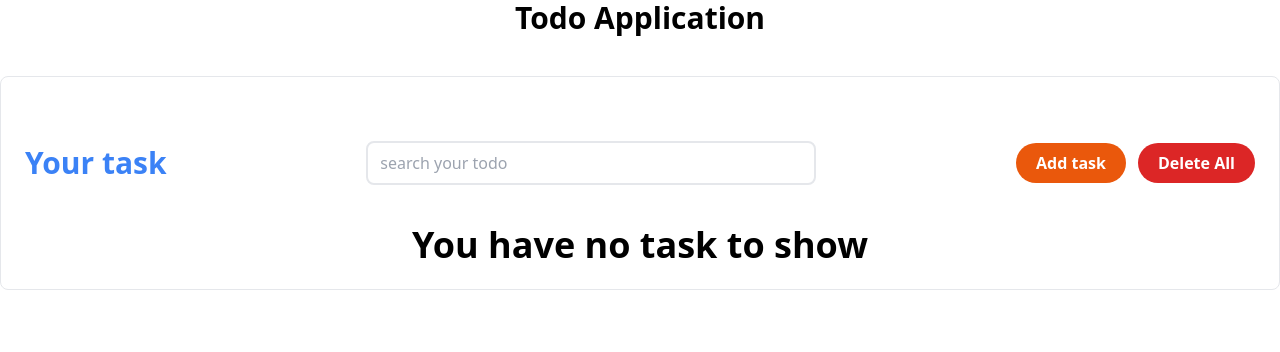
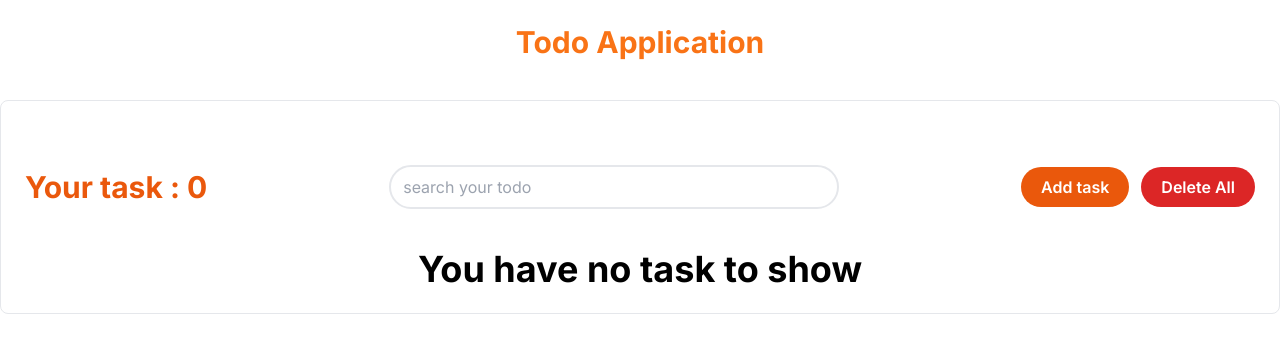
Before and after one commit to AbuRaihan1/todo-react-qtec-task, a React (Create React App) app: page / in a window 1280 px wide. Shown: the top 352 px of the page. Built offline with nearby package versions, Linux system fonts and the light colour scheme.

Commit message:
update color and design

```diff
--- a/src/App.css
+++ b/src/App.css
@@ -1,4 +1,7 @@
 /* Customize scrollbar for WebKit browsers */
+
+@import url("https://fonts.googleapis.com/css2?family=Inter:wght@100..900&display=swap");
+
 ::-webkit-scrollbar {
   width: 8px;
   height: 8px;
@@ -16,3 +19,7 @@
 ::-webkit-scrollbar-thumb:hover {
   background-color: #555;
 }
+
+body {
+  font-family: "Inter", sans-serif;
+}
--- a/src/App.js
+++ b/src/App.js
@@ -4,7 +4,7 @@ import Home from "./components/Home";
 function App() {
   return (
     <div className="App">
-      <h1 className="text-center text-3xl font-bold">Todo Application</h1>
+      <h1 className="text-center text-3xl font-bold mt-6 text-orange-500">Todo Application</h1>
       <Home />
     </div>
   );
--- a/src/components/Home.js
+++ b/src/components/Home.js
@@ -74,7 +74,6 @@ const Home = () => {
         const getTaskFromLocalStorage = JSON.parse(
           localStorage.getItem("tasks")
         );
-        console.log(getTaskFromLocalStorage);
         const updatedTasks = getTaskFromLocalStorage.filter(
           (task, index) => index !== idx
         );
@@ -88,9 +87,9 @@ const Home = () => {
   };
 
   const editSingleTask = (idx) => {
-    openModal();
-    console.log(idx);
-    console.log(editedTask);
+    // openModal();
+    // console.log(idx);
+    // console.log(editedTask);
   };
   return (
     <div className="container m-auto">
@@ -98,11 +97,13 @@ const Home = () => {
         {/* <h2 className="text-center font-bold text-2xl">Create your todo</h2> */}
 
         <div className="flex md:justify-between md:flex-row flex-col items-center mt-10  gap-5">
-          <h2 className="text-3xl font-bold text-blue-500">Your task</h2>
+          <h2 className=" lg:text-3xl md:text-2xl text-3xl font-bold text-orange-600">
+            Your task : {addTask.length}
+          </h2>
           <input
             type="text"
             placeholder="search your todo"
-            className="outline-none border-2 rounded-lg px-3 focus:border-orange-500 py-2 lg:w-[450px] w-[280px]"
+            className="outline-none border-2 rounded-full px-3 focus:border-orange-500 py-2 lg:w-[450px] w-[280px] "
           />
           <div className="flex gap-3">
             <button
```
Lines whose indentation alone changed are shown as unchanged.
